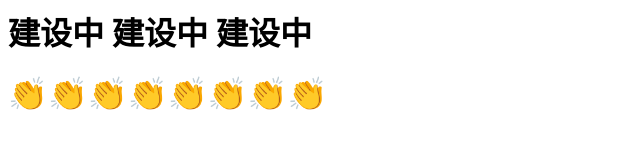
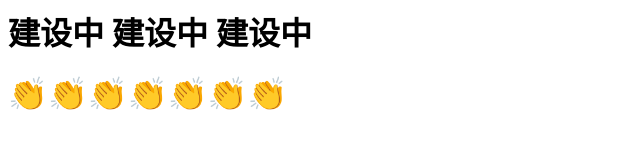
Before and after one commit to Chenzixi0504/Chenzixi.github.io, a plain HTML site: page index.html in a window 1280 px wide. Shown: the full height of the page, 0-640 px from the left. Drawn offline with Linux system fonts and the light colour scheme.

Commit message:
Update index.html

```diff
--- a/index.html
+++ b/index.html
@@ -1,2 +1,2 @@
 <h1>建设中 建设中 建设中</h1>
-<h1>👏👏👏👏👏👏👏👏</h1>
+<h1>👏👏👏👏👏👏👏</h1>
```
